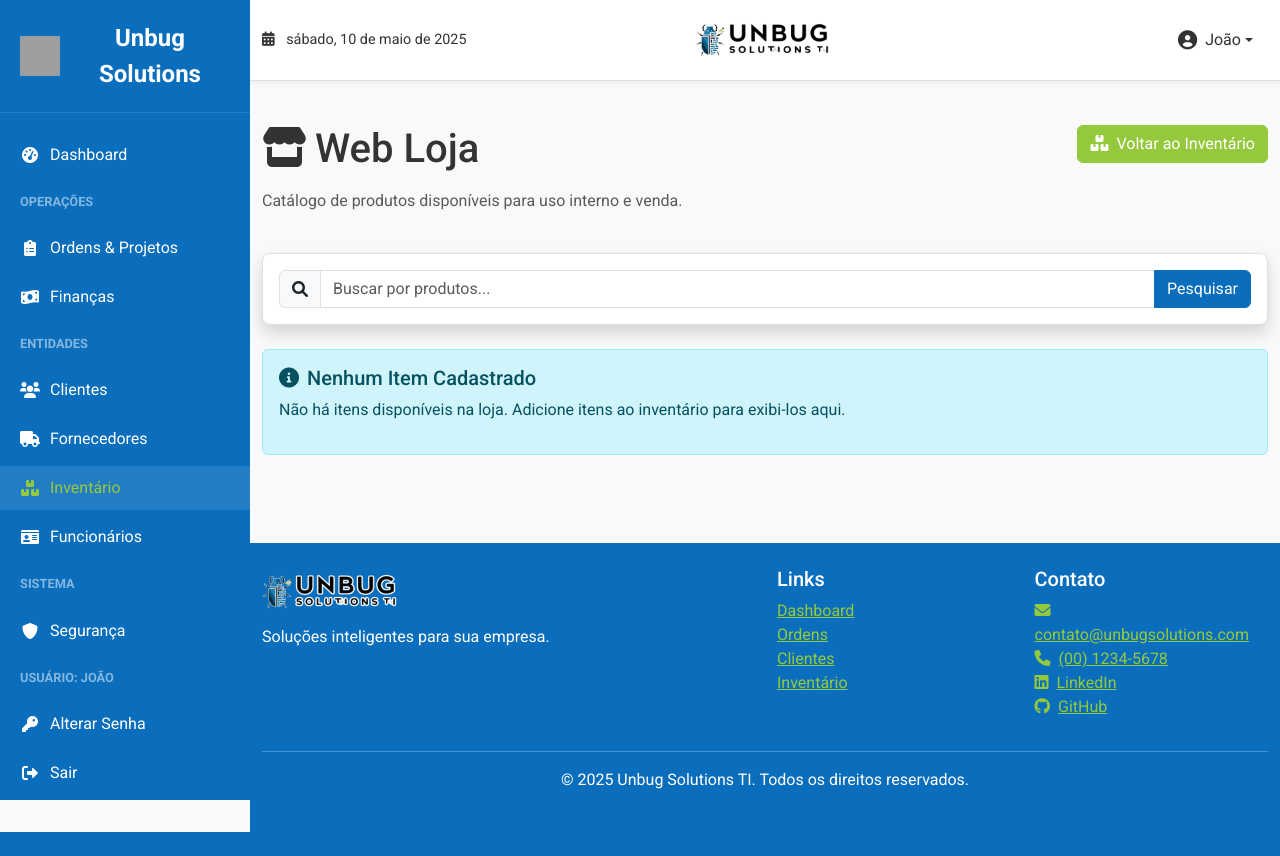
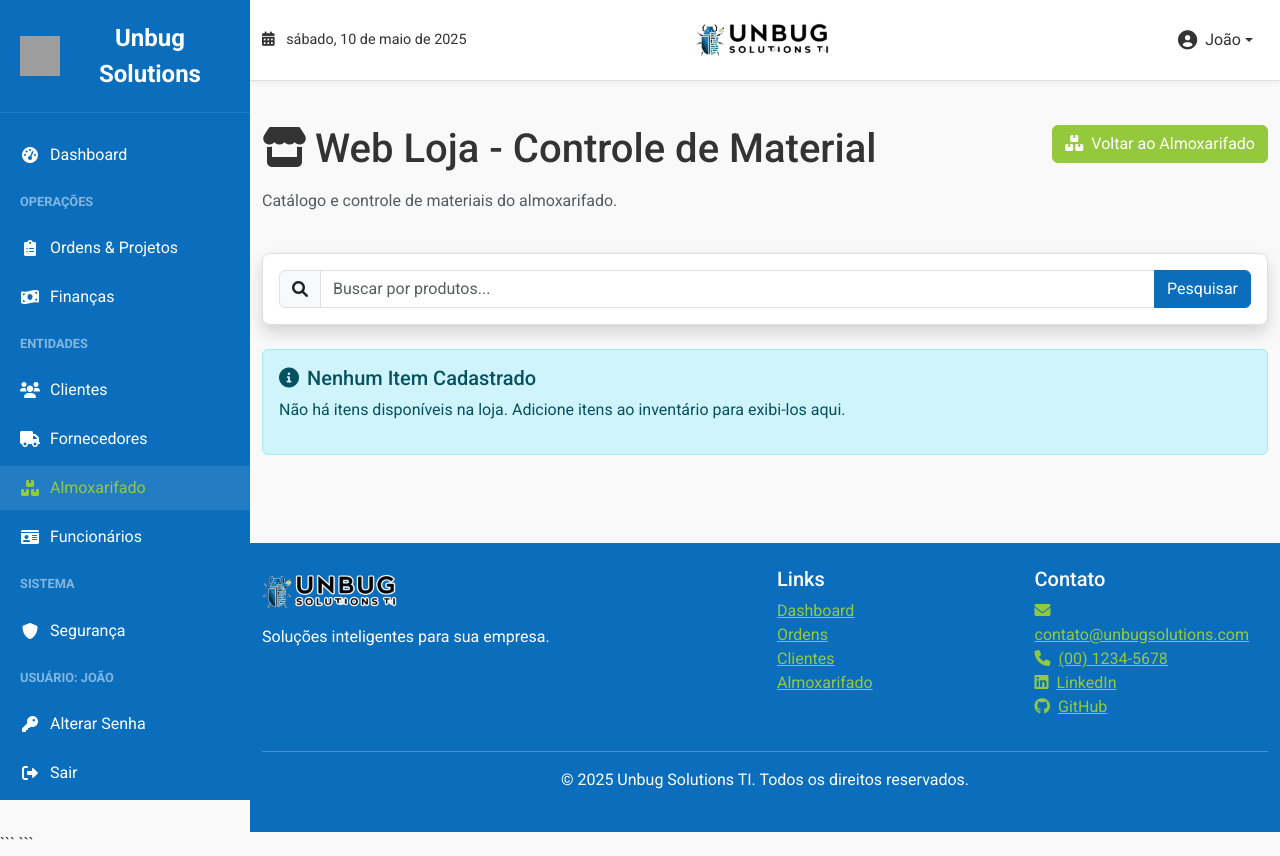
Before and after one commit to sarziel/UnbugAPP, a Flask app: page /inventory/store in a window 1280 px wide. Before the commit the page ends 832 px from the top, so only its background shows below. Run offline with Flask 3, Linux system fonts and the light colour scheme; a user stored in the database is signed in; grey boxes are pictures that could not be loaded.

Commit message:
Assistant checkpoint: Atualizar interface para Almoxarifado e controle de material
Assistant generated file changes:
- templates/inventory/store.html: Atualizar nome para Almoxarifado e adicionar controle de material
- templates/inventory/index.html: Renomear Inventário para Almoxarifado
- templates/base.html: Atualizar menu para Almoxarifado

---

User prompt:

na pagina webloja colocar controle de material, no inventario deve ser chamado de almoxarifado

Replit-Commit-Author: Assistant
Replit-Commit-Session-Id: ba5dcacb-d1b8-443d-b0a3-e6baa6278452

````diff
--- a/templates/base.html
+++ b/templates/base.html
@@ -72,7 +72,7 @@
 
             <li class="nav-item">
                 <a href="{{ url_for('inventory.index') }}" class="{% if request.path.startswith('/inventory') %}active{% endif %}">
-                    <i class="fas fa-boxes"></i> Inventário
+                    <i class="fas fa-boxes"></i> Almoxarifado
                 </a>
             </li>
 
@@ -190,7 +190,7 @@
                         <li><a href="{{ url_for('dashboard.index') }}">Dashboard</a></li>
                         <li><a href="{{ url_for('orders.index') }}">Ordens</a></li>
                         <li><a href="{{ url_for('clients.index') }}">Clientes</a></li>
-                        <li><a href="{{ url_for('inventory.index') }}">Inventário</a></li>
+                        <li><a href="{{ url_for('inventory.index') }}">Almoxarifado</a></li>
                     </ul>
                 </div>
                 <div class="col-md-3">
@@ -225,3 +225,7 @@
     {% block additional_scripts %}{% endblock %}
 </body>
 </html>
+```
+
+```
+</replit_final_file>
--- a/templates/inventory/index.html
+++ b/templates/inventory/index.html
@@ -5,8 +5,8 @@
 {% block content %}
 <div class="row mb-4">
     <div class="col-md-8">
-        <h1 class="mb-3"><i class="fas fa-boxes me-2"></i>Inventário</h1>
-        <p class="text-muted">Gerencie o estoque de itens da empresa.</p>
+        <h1 class="mb-3"><i class="fas fa-boxes me-2"></i>Almoxarifado</h1>
+        <p class="text-muted">Gerencie o estoque e controle de materiais da empresa.</p>
     </div>
     <div class="col-md-4 text-end">
         <a href="{{ url_for('inventory.create_item') }}" class="btn btn-primary">
--- a/templates/inventory/store.html
+++ b/templates/inventory/store.html
@@ -5,12 +5,12 @@
 {% block content %}
 <div class="row mb-4">
     <div class="col-md-8">
-        <h1 class="mb-3"><i class="fas fa-store me-2"></i>Web Loja</h1>
-        <p class="text-muted">Catálogo de produtos disponíveis para uso interno e venda.</p>
+        <h1 class="mb-3"><i class="fas fa-store me-2"></i>Web Loja - Controle de Material</h1>
+        <p class="text-muted">Catálogo e controle de materiais do almoxarifado.</p>
     </div>
     <div class="col-md-4 text-end">
         <a href="{{ url_for('inventory.index') }}" class="btn btn-secondary">
-            <i class="fas fa-boxes me-2"></i>Voltar ao Inventário
+            <i class="fas fa-boxes me-2"></i>Voltar ao Almoxarifado
         </a>
     </div>
 </div>
````
